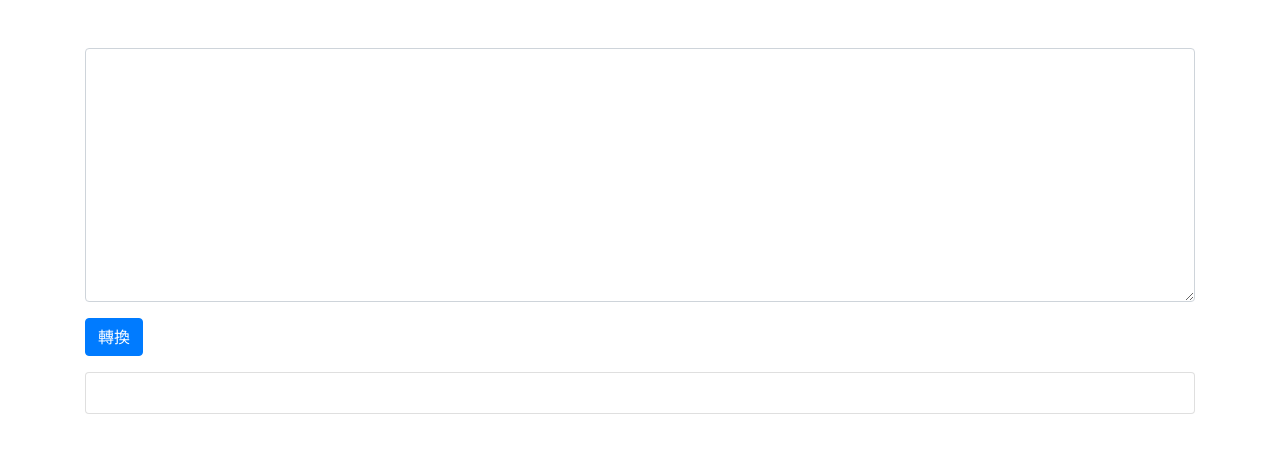
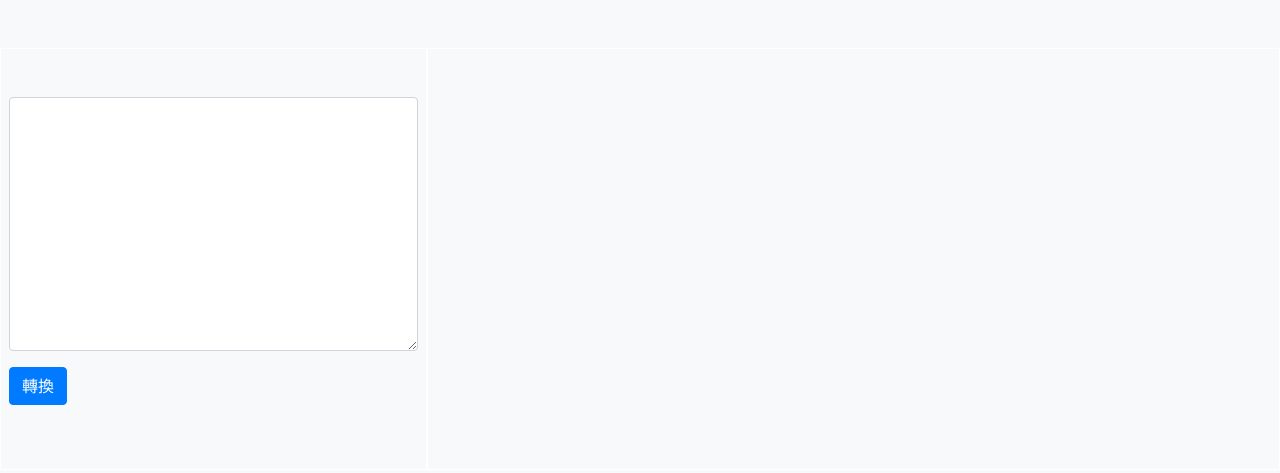
Before and after one commit to regustration/g.amphibian-investigation, a website with bundled scripts: page index.html in a window 1280 px wide. Built offline with nearby package versions, Linux system fonts and the light colour scheme.

Commit message:
update styles

```diff
--- a/components/investigation-list.js
+++ b/components/investigation-list.js
@@ -34,6 +34,7 @@ class InvestigationList extends LitElement {
         margin: 5px;
         border: 1px solid #dedede;
         border-radius: 5px;
+        background: rgba(255,255,255, .5);
       }
 
     `
--- a/index.html
+++ b/index.html
@@ -12,19 +12,21 @@
   <title>Document</title>
 </head>
 <body>
+  <div class="container-fluid py-5 bg-light" style="min-height: 100vh;">
+    <div class="row">
+      <div class="col-12 col-lg-6 col-xl-4 p-2 py-xl-5 border border-white">
+        <form>
+          <div class="form-group">
+            <textarea class="form-control" id="raw-text" cols="30" rows="10"></textarea>
+          </div>
+          <button type="submit" class="btn btn-primary">轉換</button>
+        </form>
+      </div>
 
-  <div class="container py-5">
-    <form>
-      <div class="form-group">
-        <textarea class="form-control" id="raw-text" cols="30" rows="10"></textarea>
+      <div class="col-12 col-lg-6 col-xl-8 p-2 p-xl-5 border border-white">
+        <div id="result"><investigation-list></investigation-list></div>
       </div>
-      <button type="submit" class="btn btn-primary">轉換</button>
-    </form>
-
-    <div class="card">
-      <div class="card-body" id="result"><investigation-list></investigation-list></div>
     </div>
   </div>
-
 </body>
 </html>
```
